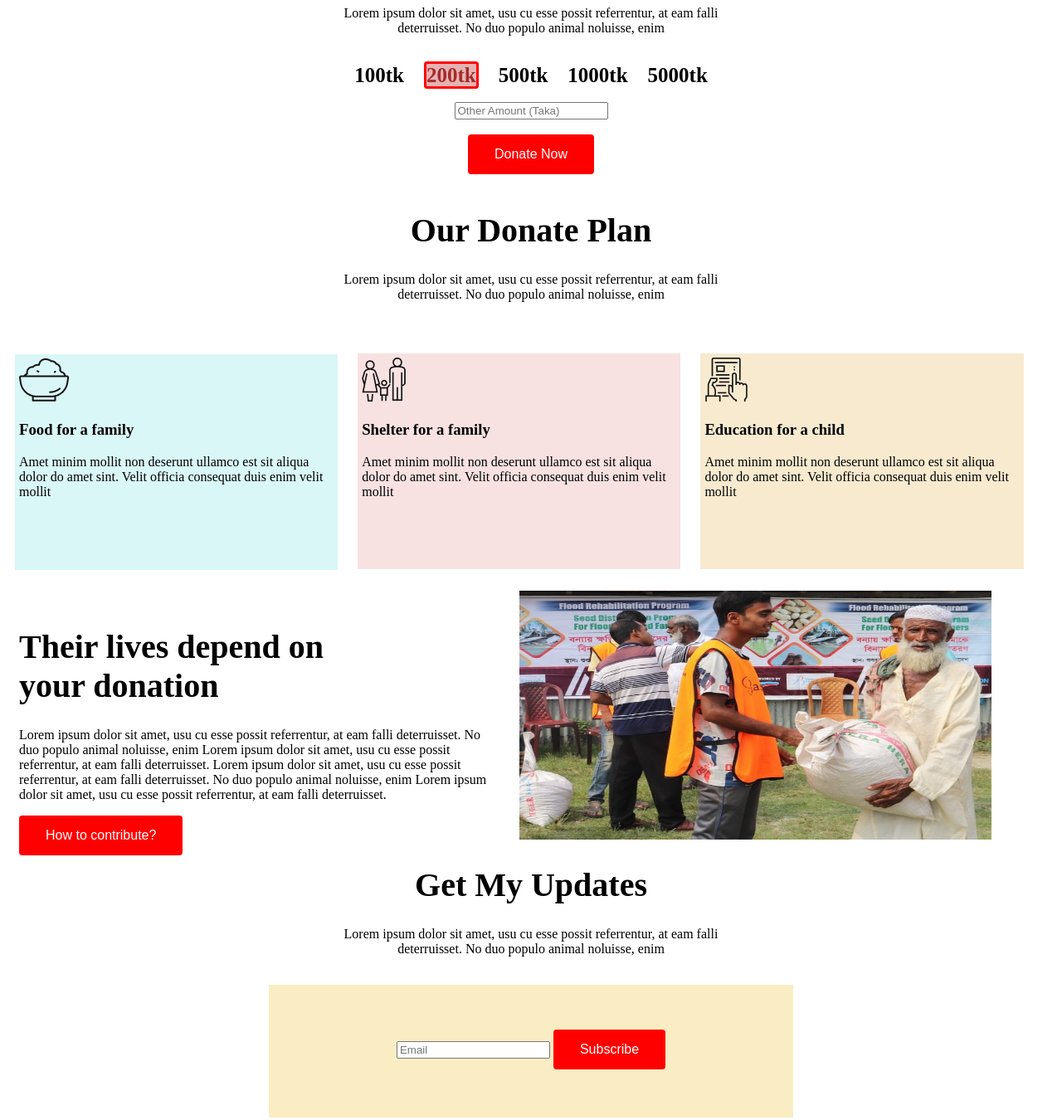
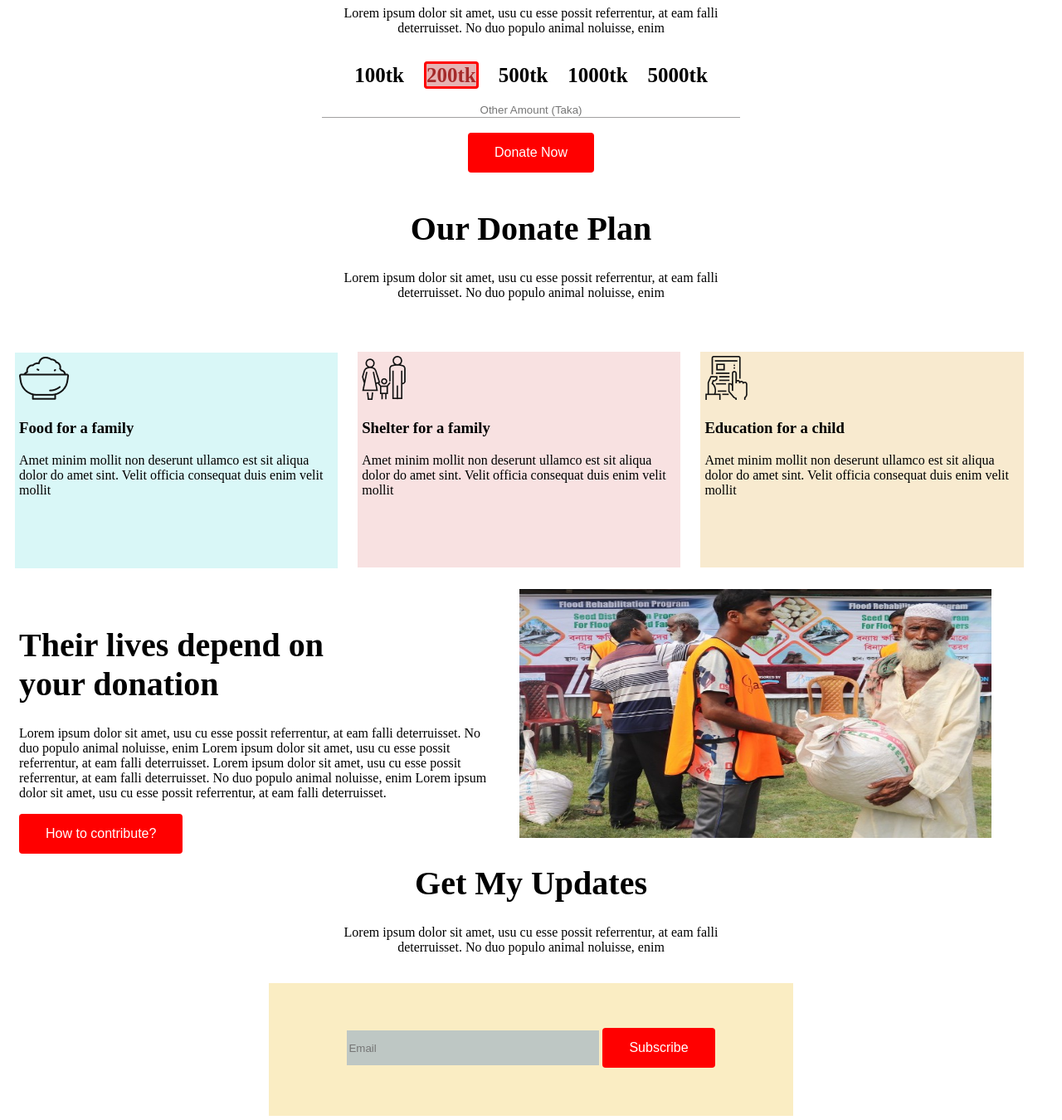
Before and after one commit to ICTMubarak/Assignment-1, a plain HTML site: page index.html in a window 1280 px wide. Shown: the part 520-1870 px from the top of the page at 83% size. Drawn offline with Linux system fonts and the light colour scheme; a web font is replaced by a local one.

Commit message:
Second commit

```diff
--- a/index.html
+++ b/index.html
@@ -31,7 +31,7 @@
             <label for="5000">5000tk</label>
             <br><br>
 
-            <input type="text" placeholder="Other Amount (Taka)"><br><br>
+            <input type="text" placeholder="Other Amount (Taka)" style="border-width: 0px  0px 1px 0px; border-color: rgb(162, 161, 161); border-style: solid; width: 500px; text-align: center;"><br><br>
             <a href="https://web.programming-hero.com"> <input type="button" value="Donate Now" class="button"> </a>
         </form>
 
@@ -99,7 +99,7 @@
 <div class="last">
     <form action="submit">
         <br><br><br>
-        <input type="text" placeholder="Email">
+        <input id="email" type="text" placeholder="Email">
         <a href="https://web.programming-hero.com"> <input type="button" value="Subscribe" class="button"> </a>
     </form>
 </div>
--- a/style.css
+++ b/style.css
@@ -32,12 +32,21 @@
 
 }
 
+#email{
+    margin: none;
+    border: none;
+    background-color: rgb(190, 199, 196);
+    width:300px;
+    height: 40px;
+}
+
 label{
     font-size: 25px;
     margin: 10px;
     font-weight: bold;
     border-radius: 4px;
 }
+
 footer{
     font-family: "Sofia", sans-serif;
     background-color: black;
```
